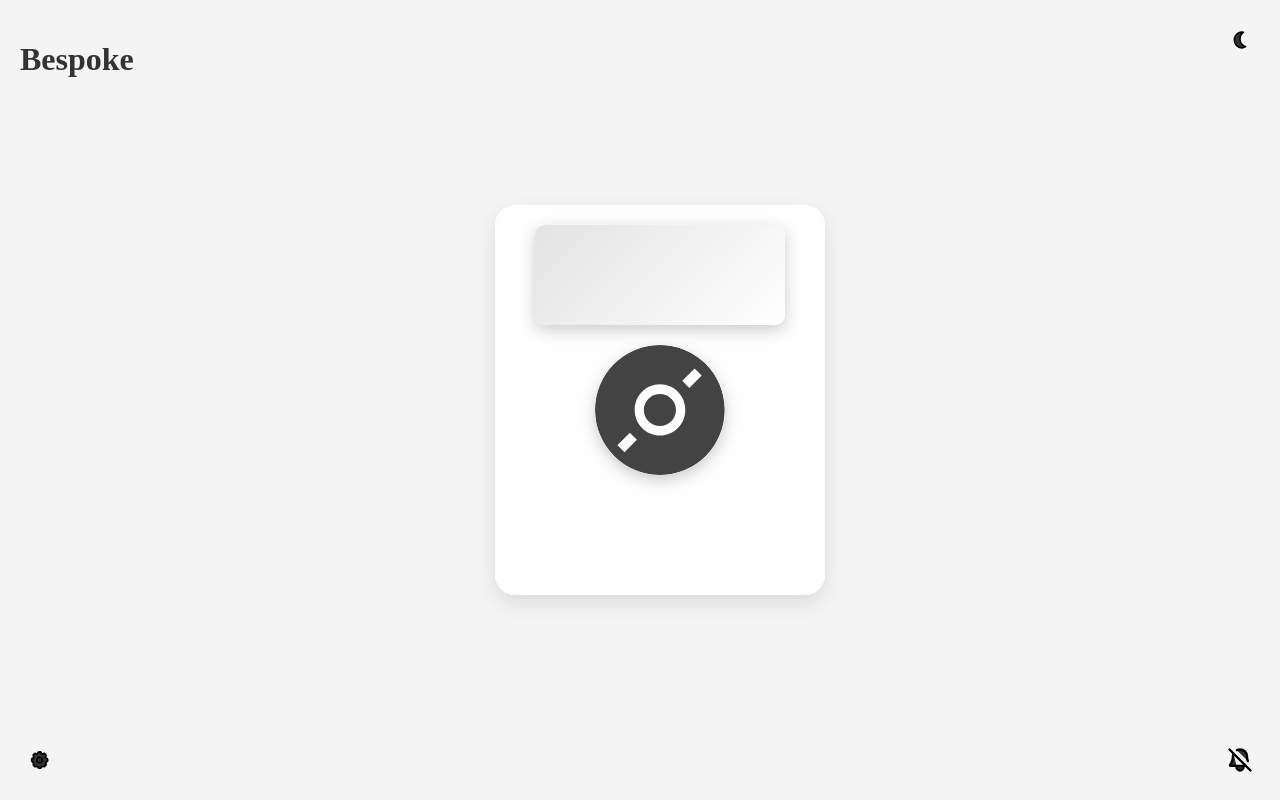
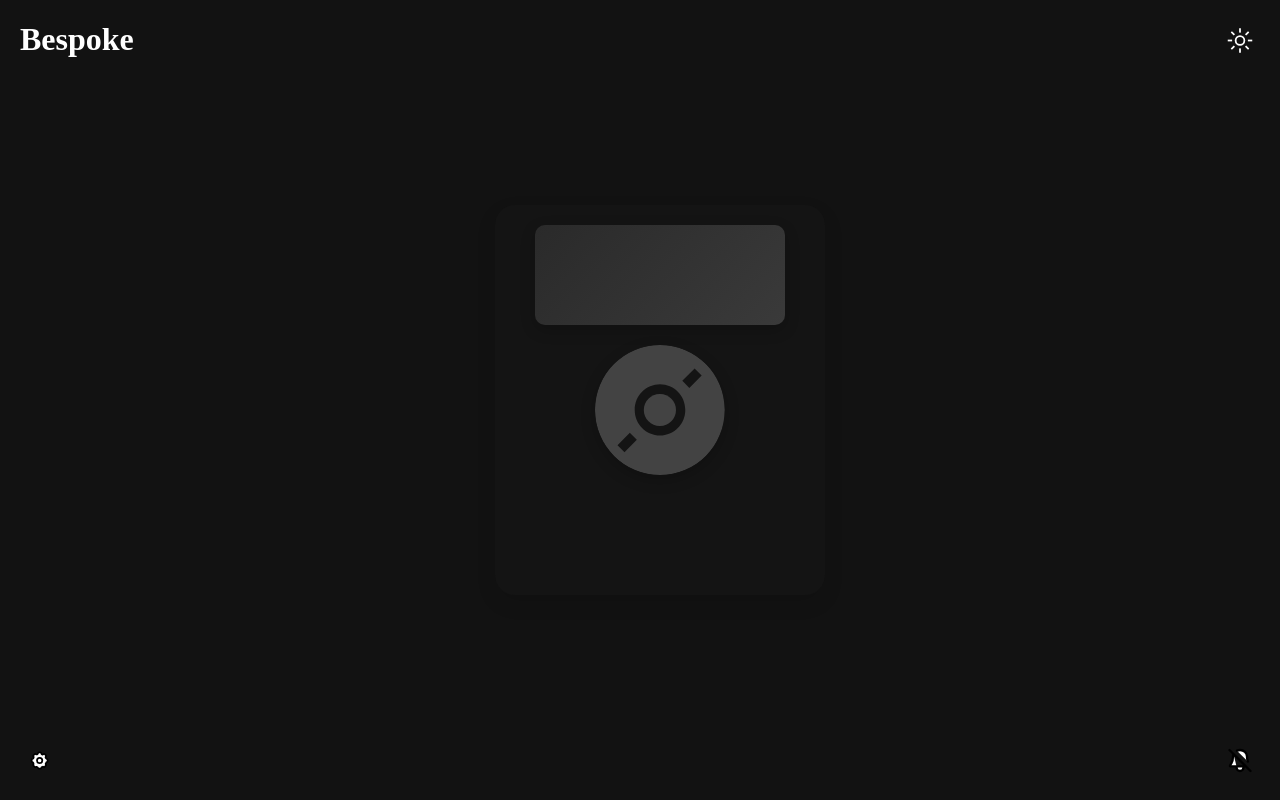
Before and after one commit to NCG77/bespoke, a React (Create React App) app: page / in a window 1280 px wide. Built offline with nearby package versions, Linux system fonts and the light colour scheme; some icons are missing; the HTML template or start-up script is replaced by a standard one; a web font is replaced by a local one.

Commit message:
Looks wise changes

```diff
--- a/src/Components/Home_Page/HomePage.tsx
+++ b/src/Components/Home_Page/HomePage.tsx
@@ -14,7 +14,7 @@ const Recorder: React.FC = () => {
     const audioRef = useRef(new Audio());
     const analyserRef = useRef<AnalyserNode | null>(null);
     const canvasRef = useRef<HTMLCanvasElement>(null);
-    const [isDarkMode, setIsDarkMode] = useState(false);
+    const [isDarkMode, setIsDarkMode] = useState(true);
     const [showNotification, setShowNotification] = useState(false);
 
     useEffect(() => {
--- a/src/Components/Home_Page/Homepage.css
+++ b/src/Components/Home_Page/Homepage.css
@@ -135,7 +135,7 @@ body.dark-mode .cassette {
 }
 
 .top-left-text {
-    top: 20px;
+    top: 0px;
     left: 20px;
 }
 
@@ -172,9 +172,9 @@ body.dark-mode .cassette {
 .dark-mode-button svg,
 .notification-button svg,
 .settings-button svg {
-    width: 50px;
-    height: 50px;
-    fill: #333;
+    width: 75px;
+    height: 75px;
+    /*fill: #333;*/
     transition: fill 0.3s ease;
 }
 
```
